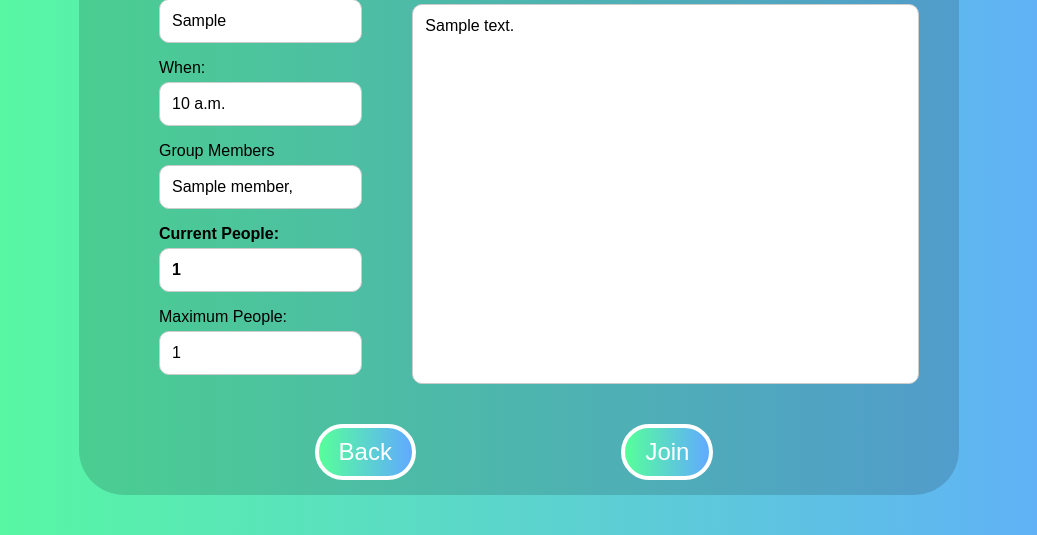
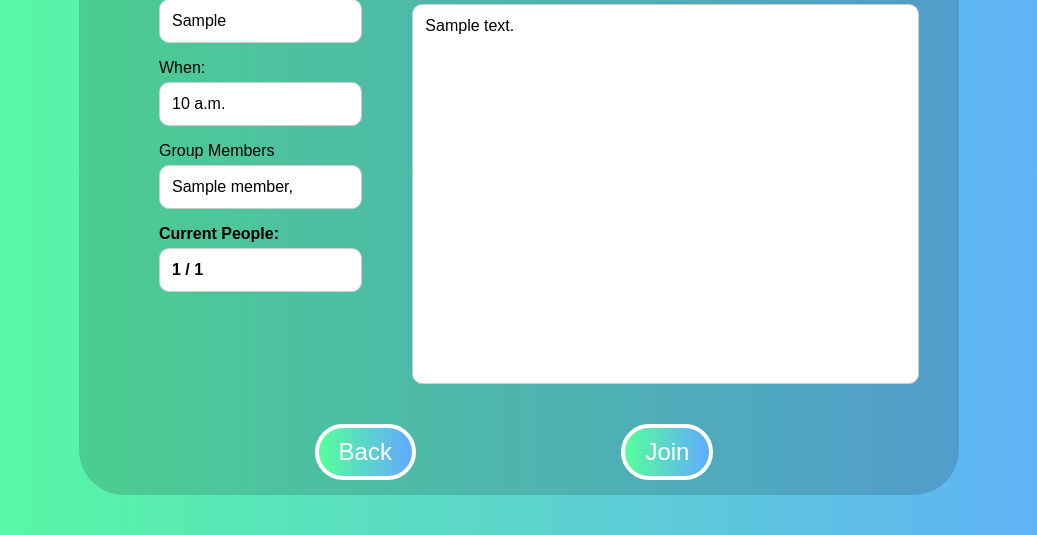
Before and after one commit to CA-JunPark/MealMate, a Django app: template mealmate/templates/post/postMoreInfo.html in a window 1280 px wide. Shown: the part 589-1124 px from the top of the page, without its empty margins (121-1158 px from the left). Run offline with Django 5.2, Linux system fonts and the light colour scheme; tables that the repository leaves empty hold one stand-in row (values such as "Sample post"); the template is opened without the code that fills it: values that come from a table or form of the project are taken from there, most other values are stand-ins (such as "Sample title", 1, 10 or a date in 2020); grey boxes marked "Sample" are stand-in pictures.

Commit message:
change current/max PostMoreInfo

```diff
--- a/mealmate/templates/post/postMoreInfo.html
+++ b/mealmate/templates/post/postMoreInfo.html
@@ -52,11 +52,7 @@
                         </div>
                         <p><b>Current People:</b></p>
                         <div class="infoBox">
-                            <b>{{post.current_user_number}}</b>
-                        </div>
-                        <p>Maximum People:</p>
-                        <div class="infoBox">
-                            {{post.max_user_num}}
+                            <b>{{post.current_user_number}} / {{post.max_user_num}}</b>
                         </div>
                     </div>
                     <div class="notes">
```
